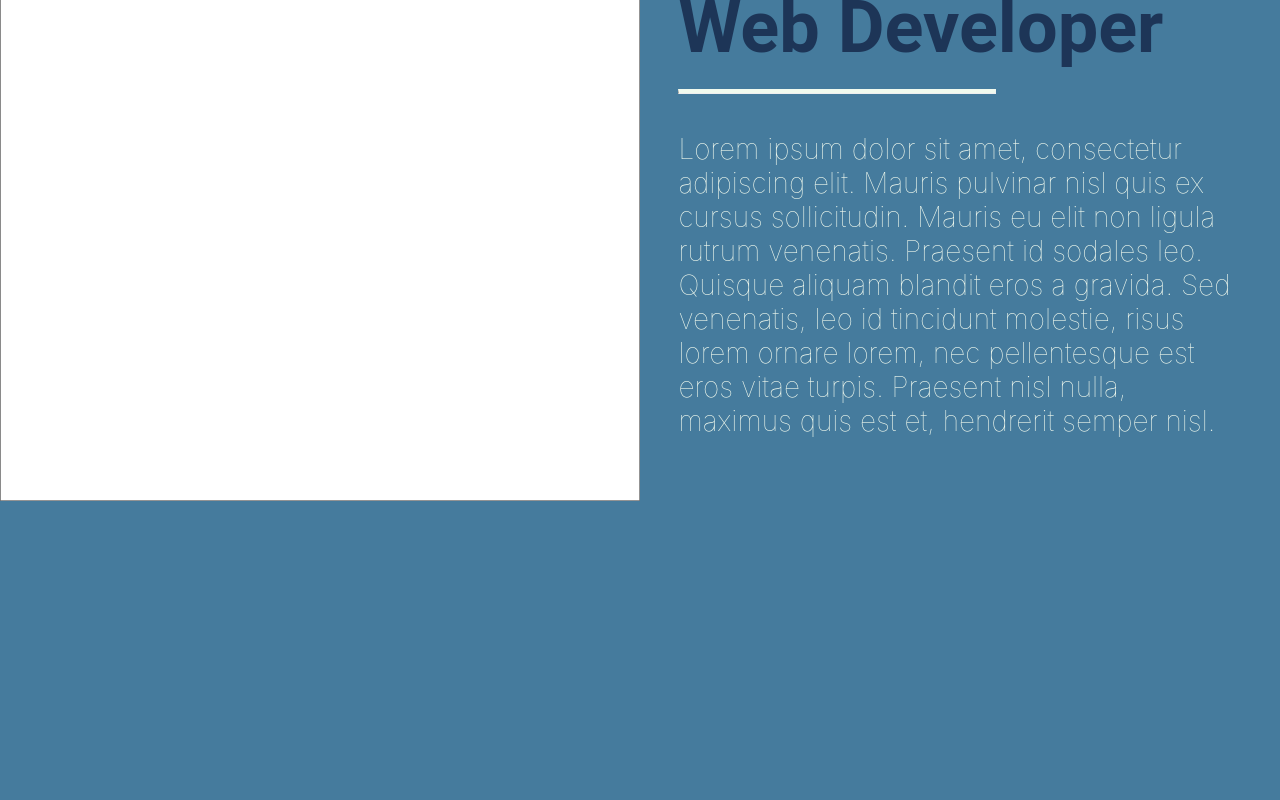
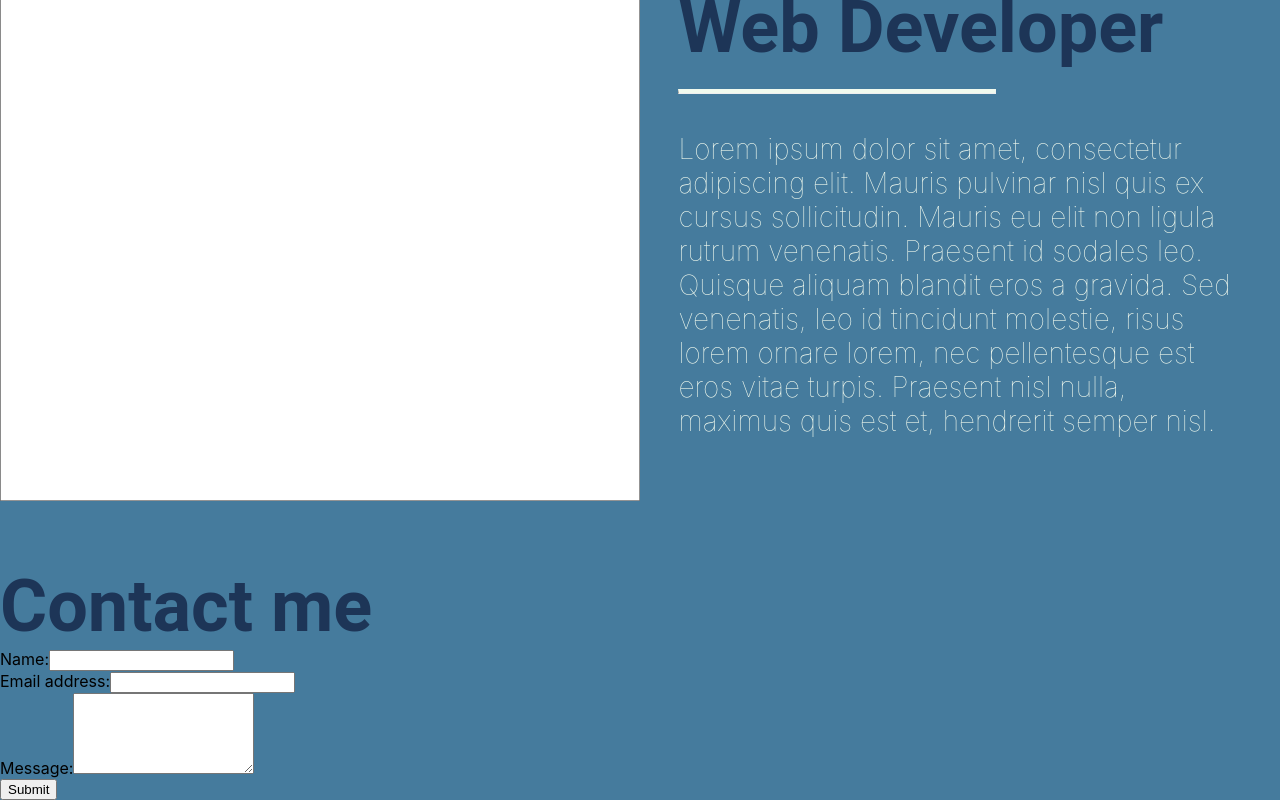
Before and after one commit to chaitalizn/dev-portfolio, a React (Create React App) app: page / in a window 1280 px wide. Shown: the part 428-1228 px from the top of the page. Before the commit the page ends 933 px from the top, so only its background shows below. Built offline with nearby package versions, Linux system fonts and the light colour scheme.

Commit message:
contact form component added

```diff
--- a/src/App.js
+++ b/src/App.js
@@ -1,7 +1,8 @@
 import React, {useState} from 'react';
 import './App.css';
 import About from './component/About';
-import Header from './component/Header'
+import ContactForm from './component/Contact';
+import Header from './component/Header';
 
 function App() {
 
@@ -21,6 +22,7 @@
       </Header>
       <main>
         <About></About>
+        <ContactForm></ContactForm>
       </main>
     </div>
   )
--- /dev/null
+++ b/src/component/Contact/index.js
@@ -0,0 +1,64 @@
+import React, { useState } from 'react';
+import { validateEmail } from '../../utils/helpers';
+
+function ContactForm() {
+    const [formState, setFormState] = useState({name: "", email: "", message: ""});
+    const [errorMessage, setErrorMessage] = useState('');
+
+    const { name, email, message } = formState;
+
+    function handleChange(e) {
+        if (e.target.name === 'email') {
+            const isValid = validateEmail(e.target.value);
+            // isValid conditional statement
+            if (!isValid) {
+                setErrorMessage('Your email is invalid.');
+              } else {
+                setErrorMessage('');
+              }
+          }  else {
+            if (!e.target.value.length) {
+              setErrorMessage(`${e.target.name} is required.`);
+            } else {
+              setErrorMessage('');
+            }
+          }
+          if (!errorMessage) {
+            setFormState({ ...formState, [e.target.name]: e.target.value });
+          }
+      }
+
+    function handleSubmit(e) {
+        e.preventDefault();
+
+    }
+
+
+    return (
+        <section>
+        <h1>Contact me</h1>
+        <form id="contact-form" onSubmit={handleSubmit}>
+          <div>
+            <label htmlFor="name">Name:</label>
+            <input type="text" name="name" defaultValue={name} onChange={handleChange}/>
+          </div>
+          <div>
+            <label htmlFor="email">Email address:</label>
+            <input type="email" name="email" defaultValue={email} onChange={handleChange}/>
+          </div>
+          <div>
+            <label htmlFor="message">Message:</label>
+            <textarea name="message" rows="5" defaultValue={message} onChange={handleChange}/>
+          </div>
+          {errorMessage && (
+            <div>
+                <p className="error-text">{errorMessage}</p>
+            </div>
+            )}
+          <button type="submit">Submit</button>
+        </form>
+      </section>
+    )
+}
+
+export default ContactForm;
--- /dev/null
+++ b/src/utils/helpers.js
@@ -0,0 +1,8 @@
+export function capitalizeFirstLetter(string) {
+  return string.charAt(0).toUpperCase() + string.slice(1);
+}
+
+export function validateEmail(email) {
+  var re = /^(([^<>()[\]\\.,;:\s@"]+(\.[^<>()[\]\\.,;:\s@"]+)*)|(".+"))@((\[[0-9]{1,3}\.[0-9]{1,3}\.[0-9]{1,3}\.[0-9]{1,3}\])|(([a-zA-Z\-0-9]+\.)+[a-zA-Z]{2,}))$/;
+  return re.test(String(email).toLowerCase());
+}
```
